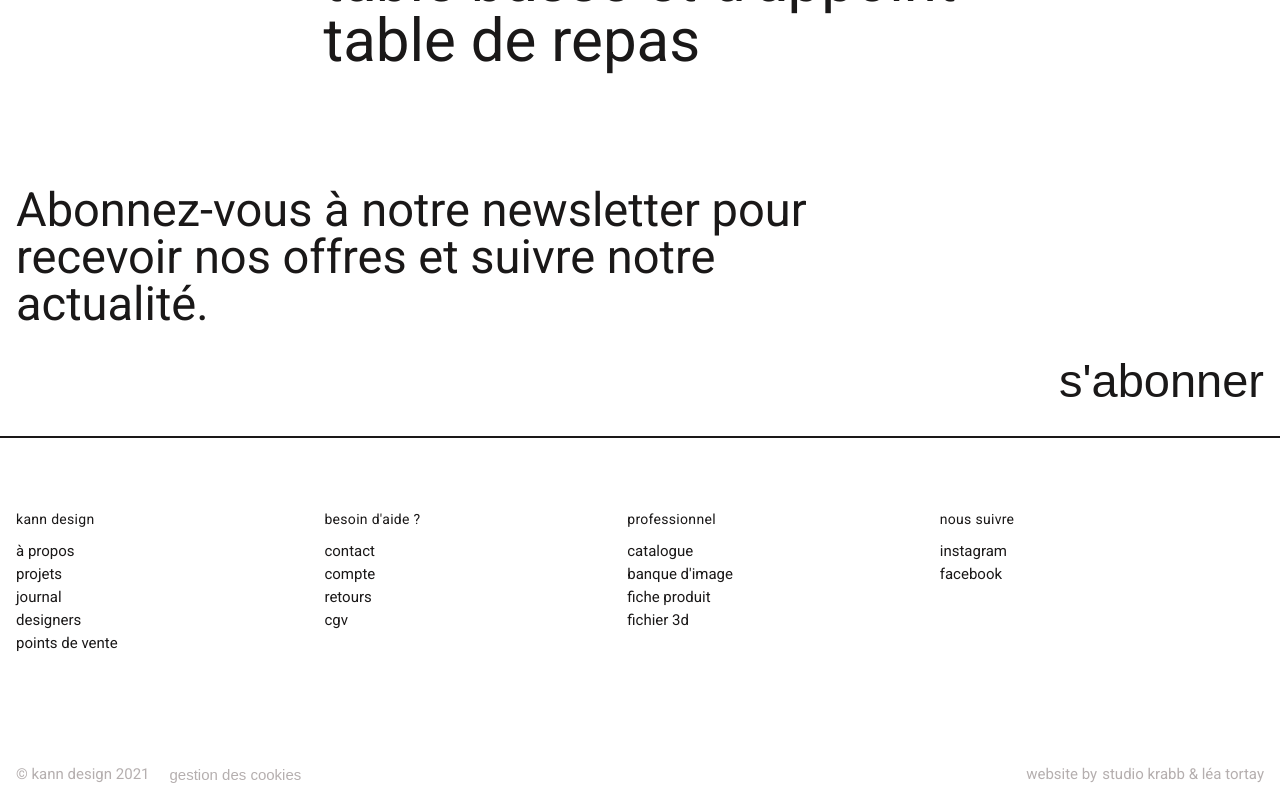
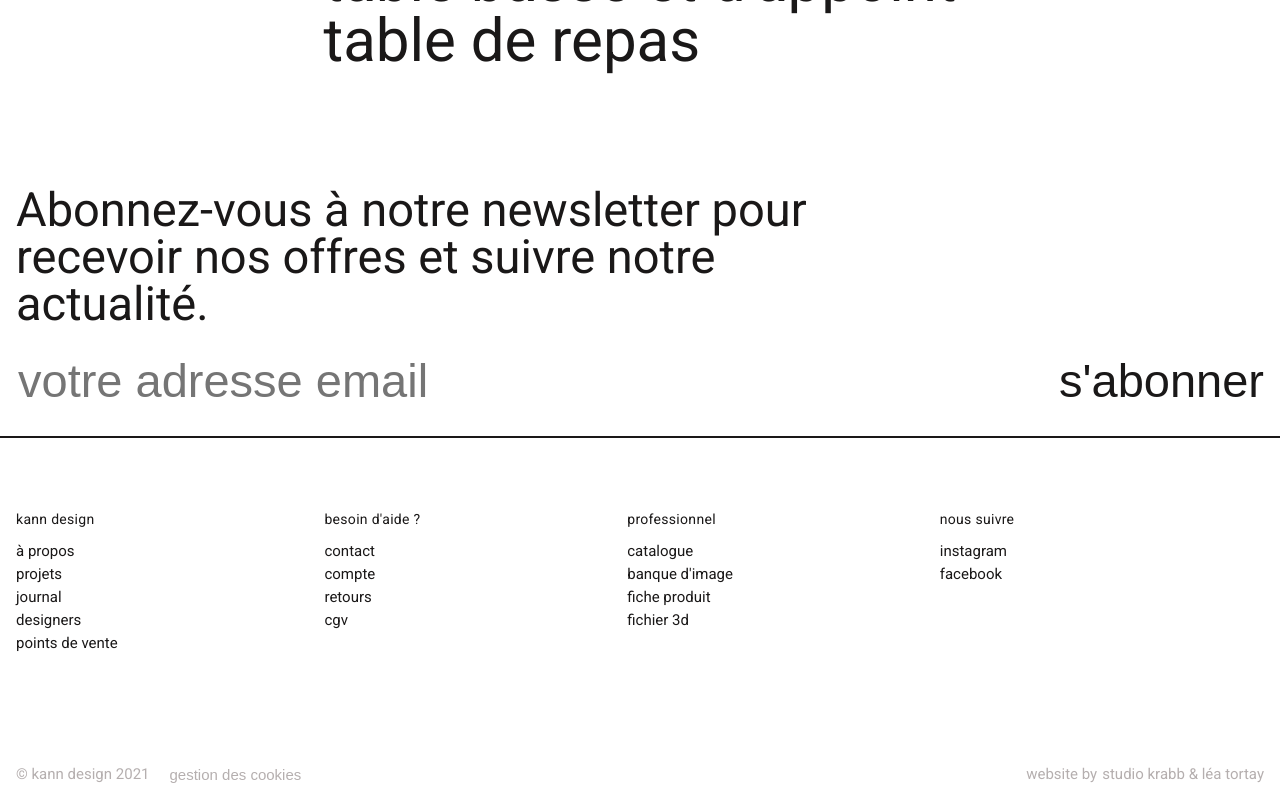
Before and after one commit to deadbeathd07/kann, a Vue app: page / in a window 1280 px wide. Shown: the part 4999-5799 px from the top of the page. Built offline with nearby package versions, Linux system fonts and the light colour scheme.

Commit message:
добавлен плейсхолдер

```diff
--- a/src/App.vue
+++ b/src/App.vue
@@ -159,6 +159,7 @@ const furnitureList = [
 const formContent = {
 	title:
 		'Abonnez-vous à notre newsletter pour recevoir nos offres et suivre notre actualité.',
+	placeholder: 'votre adresse email',
 	button_text: "S'abonner",
 };
 </script>
--- a/src/components/KannForm.vue
+++ b/src/components/KannForm.vue
@@ -2,7 +2,7 @@
 form.form
   h3.form__title(v-if="props.formContent.title") {{ props.formContent.title }}
   div.form__fields-wrapper
-    input.form__field(type="email", name="form__email")
+    input.form__field(type="email", name="form__email", :placeholder="props.formContent.placeholder")
     KannButton.form__button(type="submit", :text="props.formContent.button_text")
 </template>
 
```
